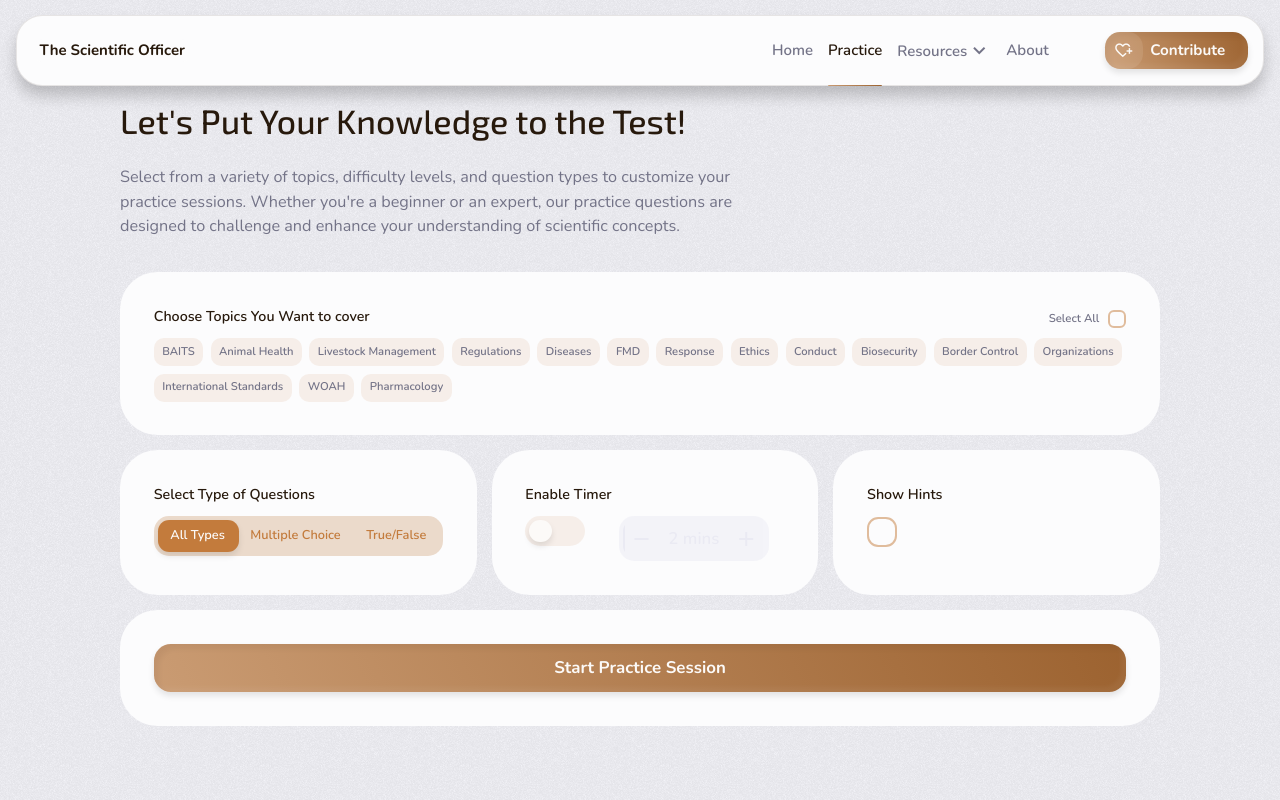
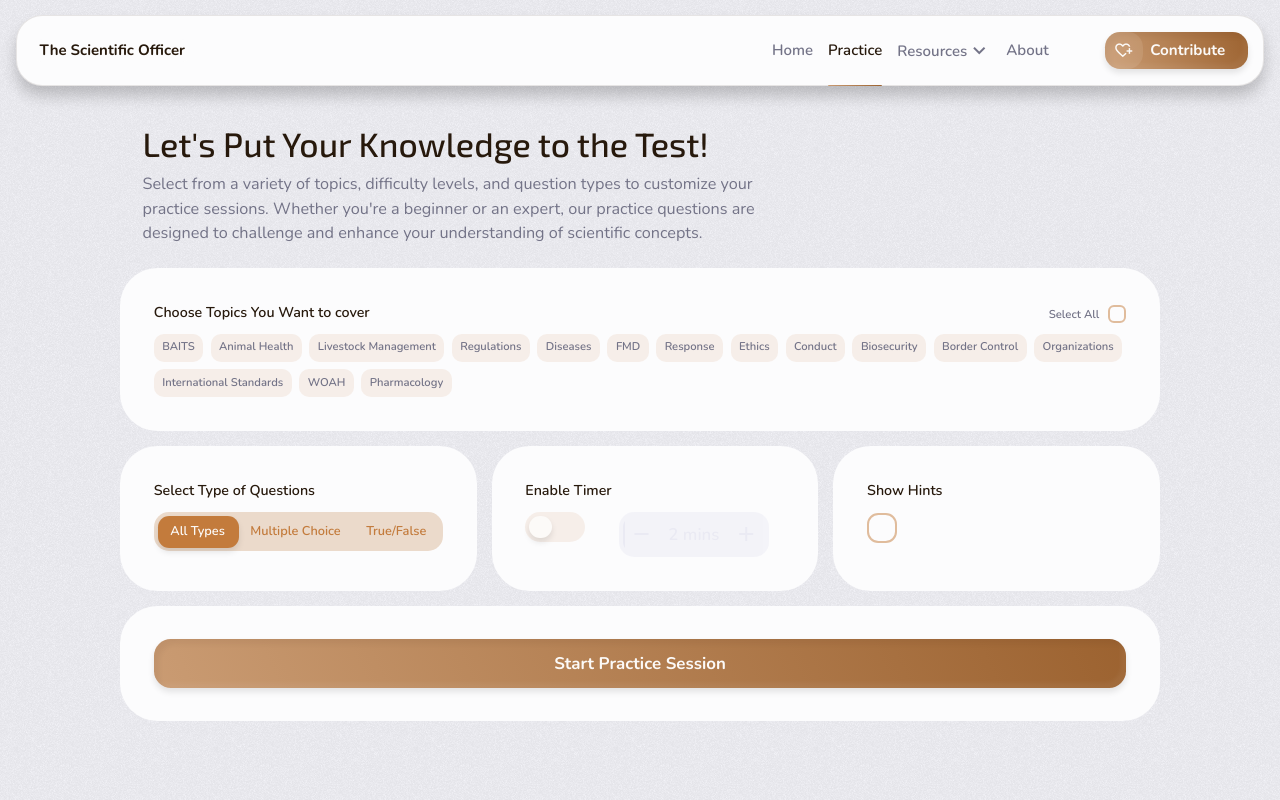
Before and after one commit to Timbar09/the_scientific_officer, a React (Vite) app: page /practice in a window 1280 px wide. Shown: the top 800 px of the page. Built offline with nearby package versions, Linux system fonts and the light colour scheme.

Commit message:
Update practice form page layout

```diff
--- a/src/assets/sass/base/_typography.scss
+++ b/src/assets/sass/base/_typography.scss
@@ -73,7 +73,6 @@ button {
   color: clr(primary, 900);
   font-size: clamp(1.5em, 3vw, 2.25em);
   font-weight: 500;
-  margin-block-end: 0.7em;
 }
 
 .page__description {
--- a/src/assets/sass/pages/_Practice.scss
+++ b/src/assets/sass/pages/_Practice.scss
@@ -406,6 +406,7 @@
         background-color: clr(primary, 200, 0.2);
         border-radius: radius(md);
         width: 100%;
+        border: 2px solid clr(primary, 200, 0.1);
         cursor: pointer;
         transition:
           background-color 250ms ease,
@@ -413,7 +414,7 @@
           border 250ms ease;
 
         &--current {
-          border: 2px solid clr(primary, 500);
+          border-color: clr(primary, 500);
         }
 
         &--hover {
--- a/src/pages/practice/index.tsx
+++ b/src/pages/practice/index.tsx
@@ -5,14 +5,16 @@ const Practice = () => {
   return (
     <div className="practice page">
       <Container>
-        <h1 className="page__title">Let's Put Your Knowledge to the Test!</h1>
+        <div className="p-4">
+          <h1 className="page__title">Let's Put Your Knowledge to the Test!</h1>
 
-        <p className="page__description">
-          Select from a variety of topics, difficulty levels, and question types
-          to customize your practice sessions. Whether you're a beginner or an
-          expert, our practice questions are designed to challenge and enhance
-          your understanding of scientific concepts.
-        </p>
+          <p className="page__description m-block-start-1">
+            Select from a variety of topics, difficulty levels, and question
+            types to customize your practice sessions. Whether you're a beginner
+            or an expert, our practice questions are designed to challenge and
+            enhance your understanding of scientific concepts.
+          </p>
+        </div>
 
         <SessionSettingsForm />
       </Container>
--- a/src/pages/practice/session/Header/index.tsx
+++ b/src/pages/practice/session/Header/index.tsx
@@ -75,15 +75,18 @@ const PracticeSessionHeaderNav = () => {
 };
 
 const QuestionsTypeBadge = ({ questionType }: { questionType: string }) => {
+  const isAllTypes = questionType === "all-types";
+
+  const allTypesMessage = `All available question types are included in this session.`;
+  const typeMessage = `Only ${titlize(questionType)} questions are included in this session.`;
+
+  const toolTipMessage = isAllTypes ? allTypesMessage : typeMessage;
+
   return (
     <div className="practice__header--questionType">
       <HeaderBadge iconName="shield_question" value={titlize(questionType)} />
 
-      <Tooltip>
-        {questionType === "all"
-          ? "All available question types are included in this session."
-          : `Only ${titlize(questionType)} questions are included in this session.`}
-      </Tooltip>
+      <Tooltip>{toolTipMessage}</Tooltip>
     </div>
   );
 };
--- a/src/pages/practice/settings/index.tsx
+++ b/src/pages/practice/settings/index.tsx
@@ -81,7 +81,7 @@ const PracticeSettingsForm = () => {
 
   fd.hints.hasHints = isHintEnabled;
 
-  const layoutClassName = "flex flex-col m-block-start-5";
+  const layoutClassName = "flex flex-col";
 
   const hasErrors = !!errors.topics?.message && selectedTopics.length === 0;
 
```
